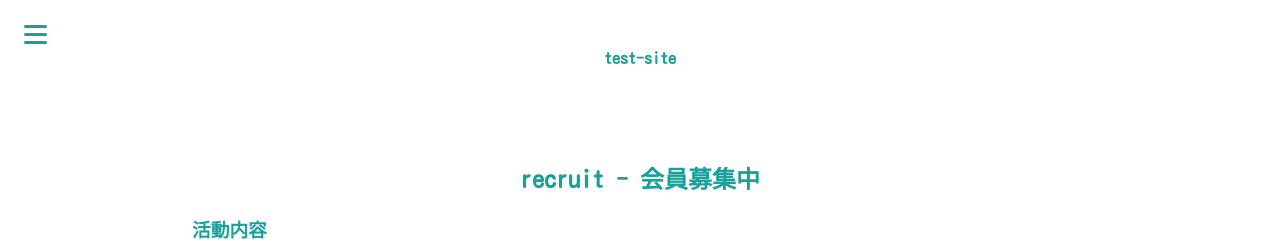
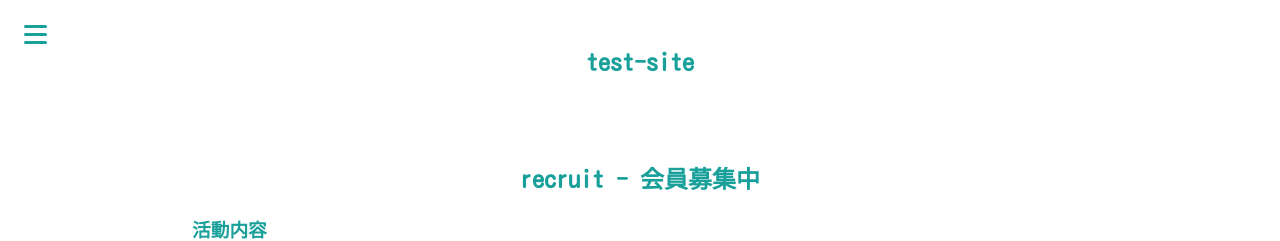
Before and after one commit to n0cti1ucent/test-site, a Jekyll site: the page built from recruit.html, in a window 1280 px wide. Shown: the top 241 px of the page. Built offline with Jekyll 4.4.1, drawn with Linux system fonts in a browser that asks for light colours.

Commit message:
change header

```diff
--- a/assets/css/header.css
+++ b/assets/css/header.css
@@ -3,7 +3,7 @@ header {
     padding-bottom: 5vh;
 }
 h1 {
-    font-size: medium;
+    font-size: 24px;
 }
 
 @media screen and (max-widht: 426px) {
```
